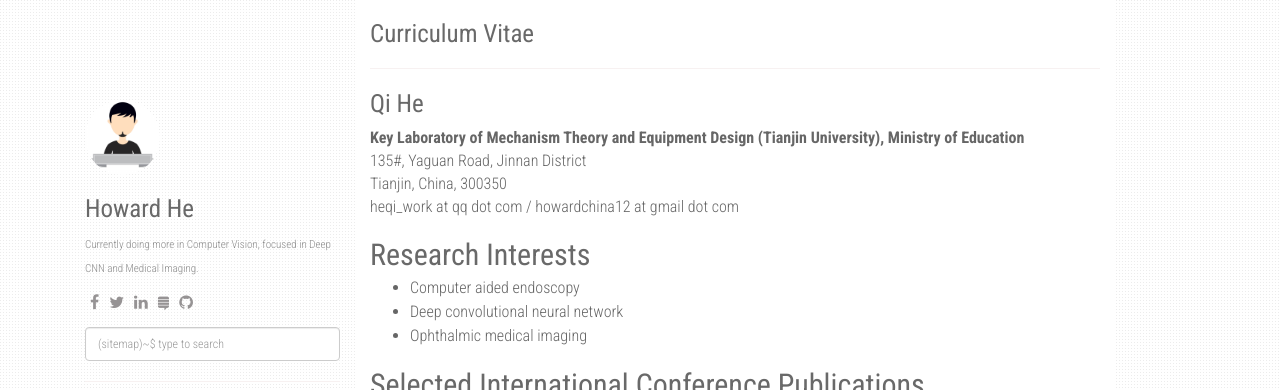
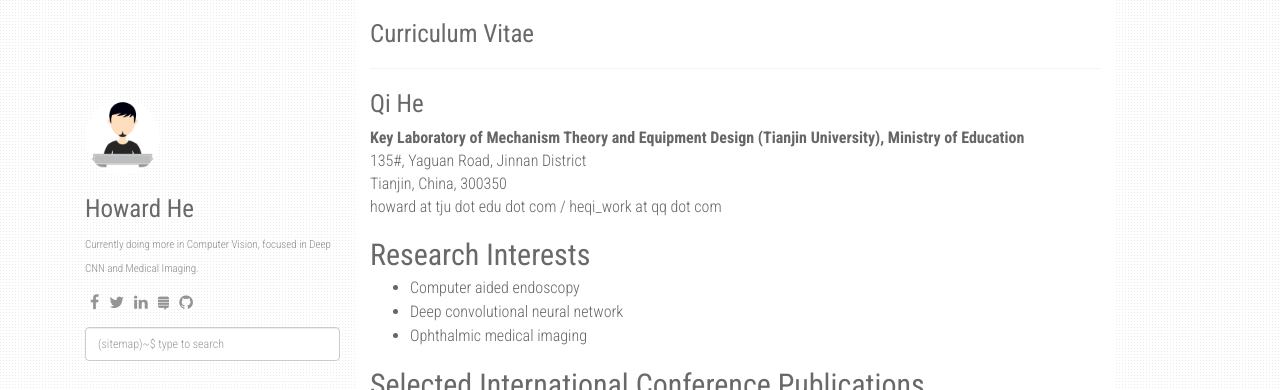
Before and after one commit to howardchina/howardchina.github.io, a Jekyll site: the page built from cv.md, in a window 1280 px wide and 900 px high. Shown: the top 390 px of the window. Built offline with Jekyll 4.4.1, drawn with Linux system fonts in a browser that asks for light colours; nearby versions of some CDN libraries.

Commit message:
Update cv.md
update tju email

```diff
--- a/cv.md
+++ b/cv.md
@@ -10,7 +10,7 @@
 		<strong>Key Laboratory of Mechanism Theory and Equipment Design (Tianjin University), Ministry of Education</strong><br>
 		135#, Yaguan Road, Jinnan District<br>
 		Tianjin, China, 300350<br>
-		<span class="obfuscate">heqi_work at qq dot com / howardchina12 at gmail dot com</span>
+		<span class="obfuscate">howard at tju dot edu dot com / heqi_work at qq dot com</span>
 	</address>
     <h2>Research Interests</h2>
 	<ul>
```
